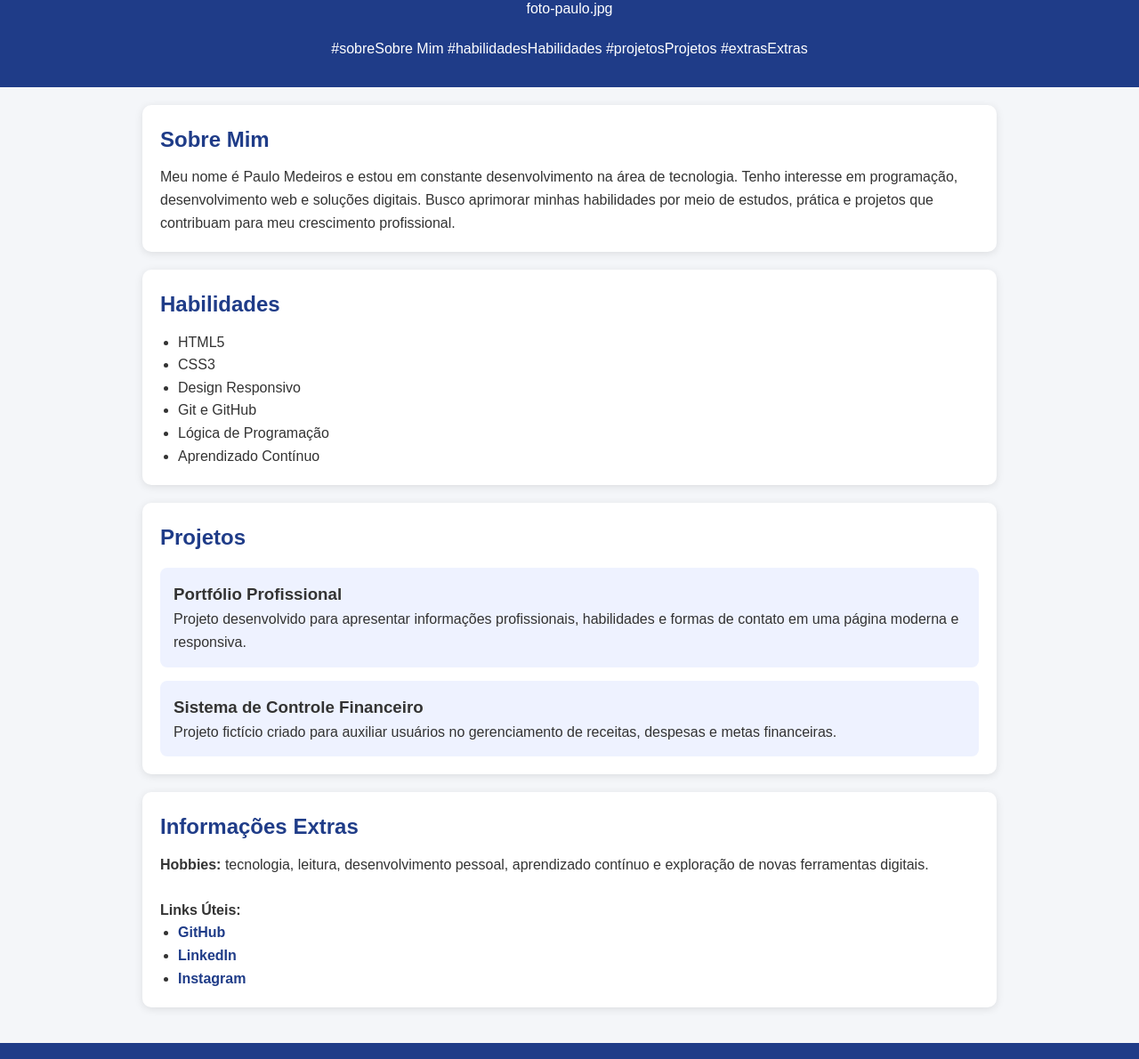
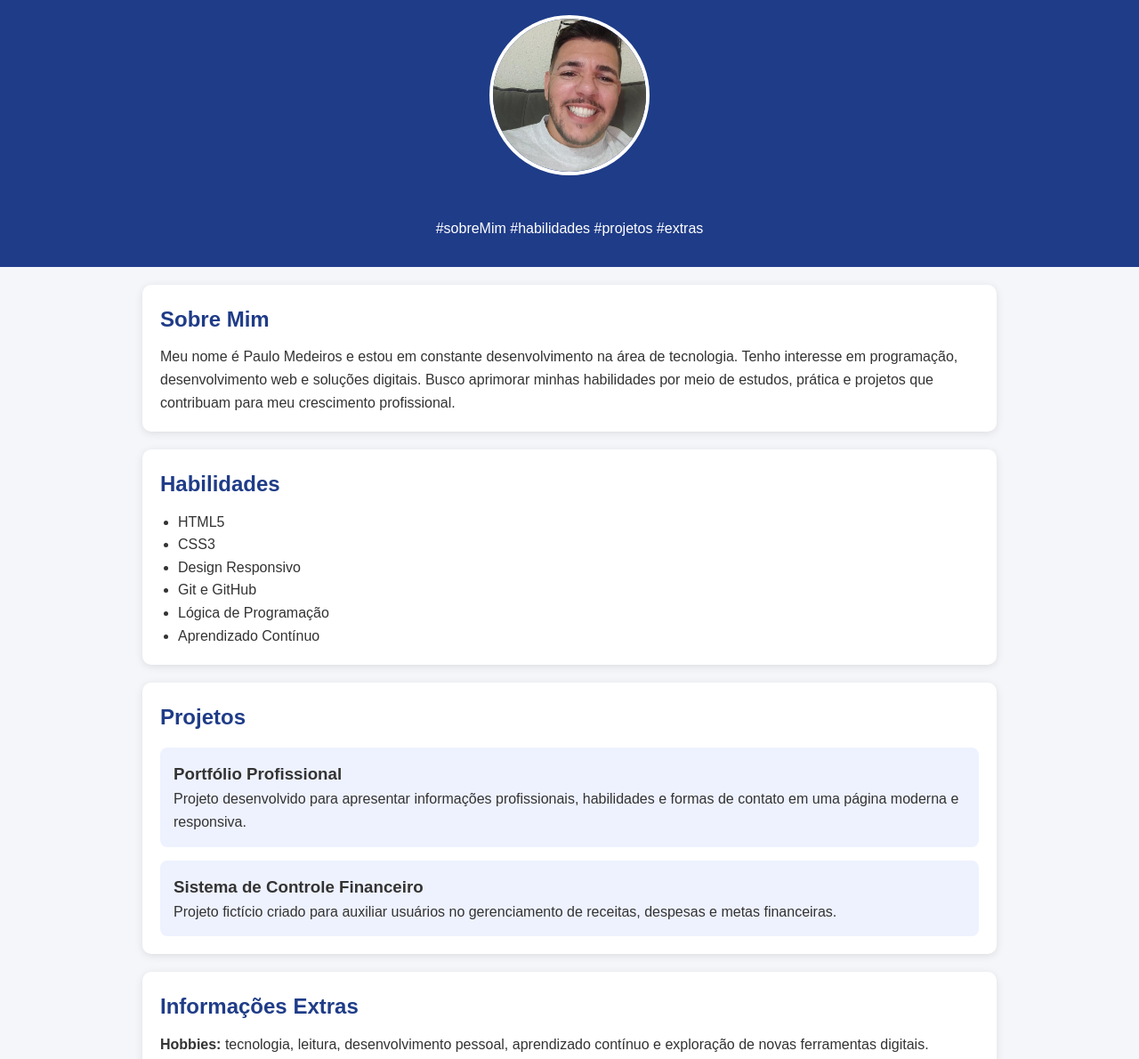
Before and after one commit to pvmedeiiros/landing-page-paulo, a plain HTML site: page index.html in a window 1280 px wide. Shown: the part 110-1300 px from the top of the page at 89% size. Drawn offline with Linux system fonts and the light colour scheme.

Commit message:
Update index.html

```diff
--- a/index.html
+++ b/index.html
@@ -126,14 +126,16 @@
         "Cada linha de código é um passo em direção à inovação e ao crescimento profissional."
     </p>
 
-    foto-paulo.jpg
+    <img src="foto-paulo.jpg" alt="Foto de Paulo Medeiros">
+
 
 <nav>
-        #sobreSobre Mim</a>
-        #habilidadesHabilidades</a>
-        #projetosProjetos</a>
-        #extrasExtras</a>
+    #sobreMim</a>
+    #habilidades</a>
+    #projetos</a>
+    #extras</a>
 </nav>
+
 
 </header>
 
@@ -202,7 +204,8 @@
 
             <p><strong>Links Úteis:</strong></p>
 
-            <ul>
+
+ul>
     <li>
         <a href="https://github.com/pvmedeiiros" target="_blank">
             GitHub
```
Lines whose indentation alone changed are shown as unchanged.
